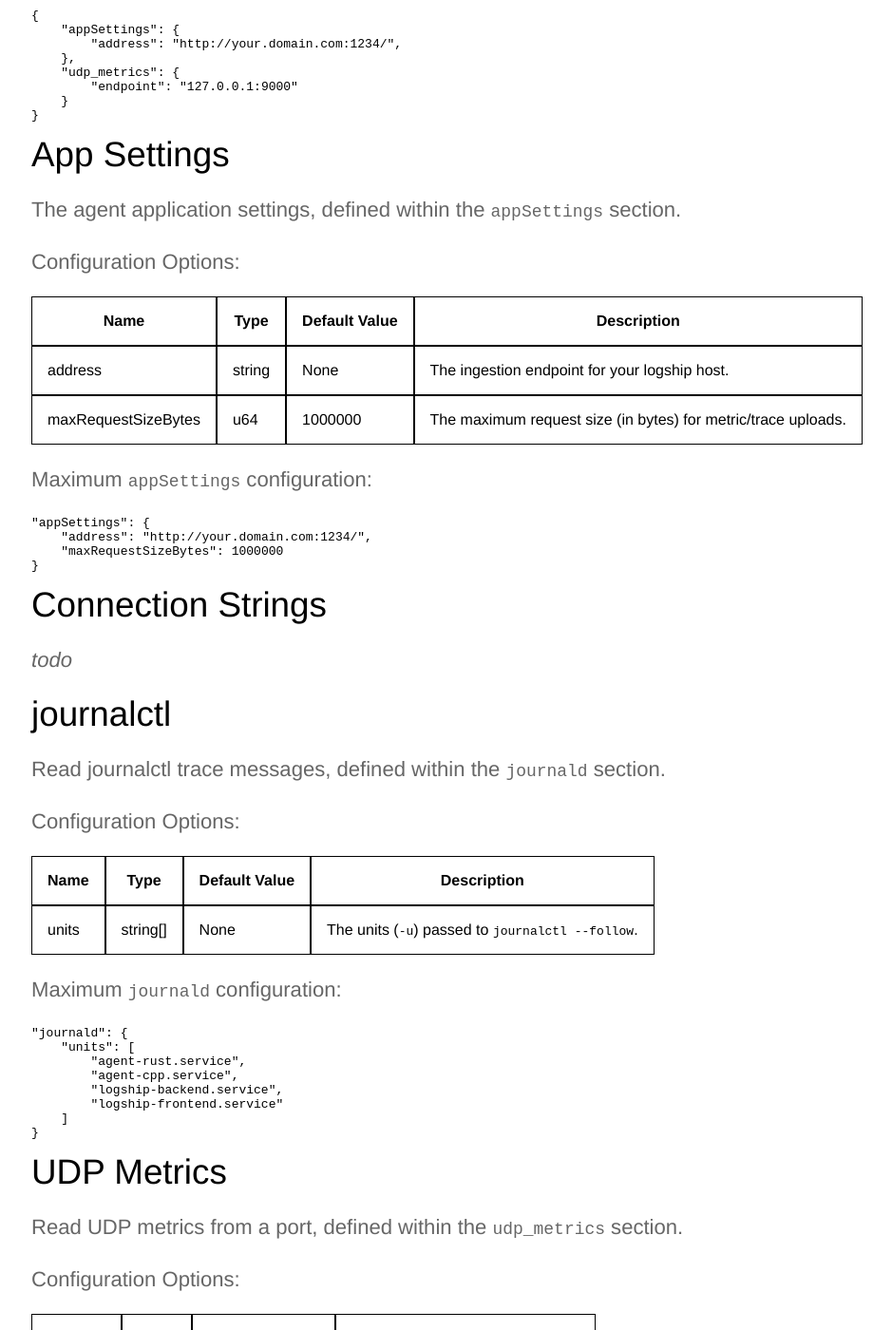
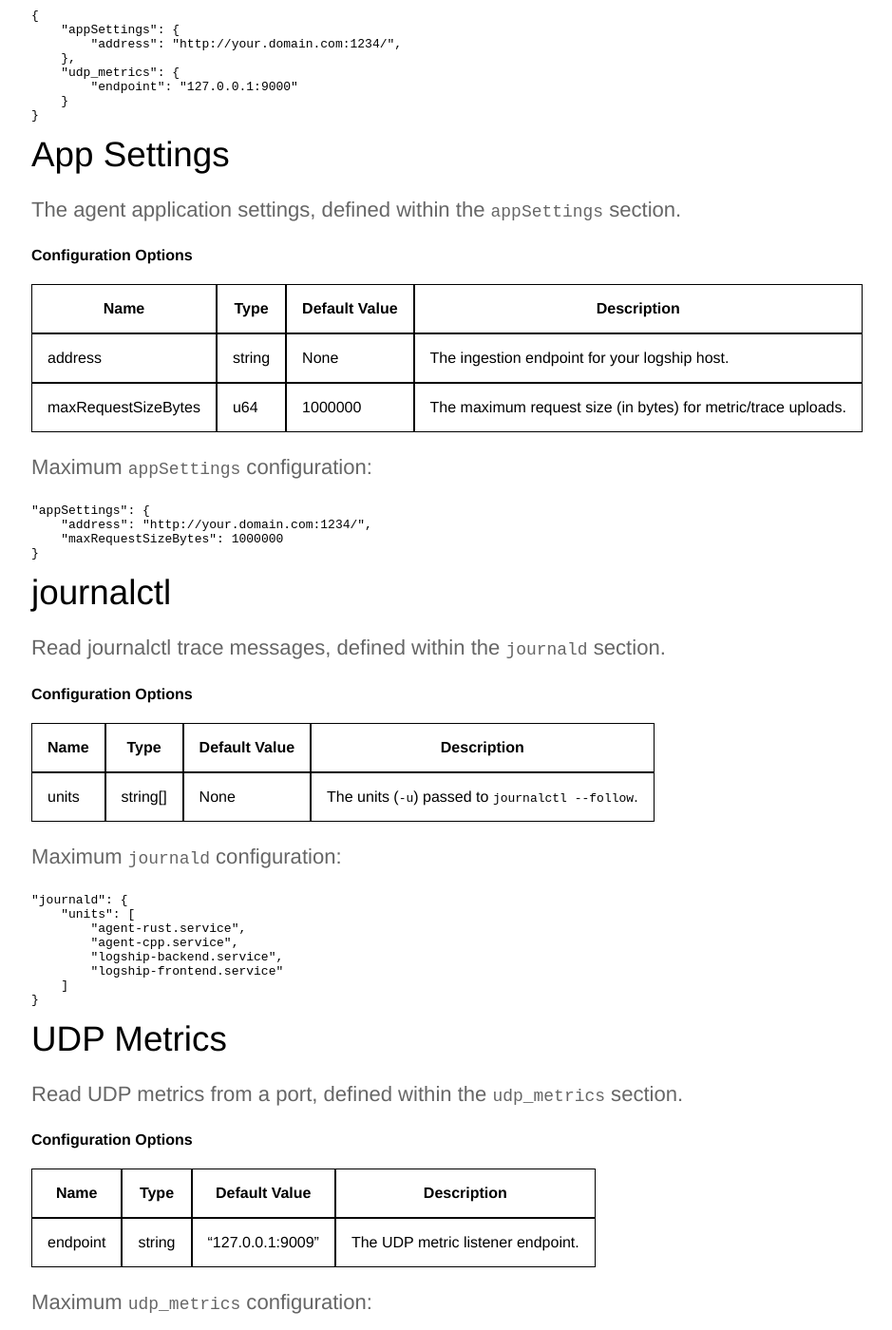
Before and after one commit to logship-io/logsink.github.io, a Jekyll site: the page built from _docs/agent-configuration.md, in a window 1280 px wide and 1400 px high, scrolled down 405 px. Shown: the whole window at 95% size, without its empty margins (37-976 px from the left). Built offline with Jekyll 4.4.1, drawn with Linux system fonts in a browser that asks for light colours; some of the changed text lies outside the part shown.

Commit message:
formattin

````diff
--- a/_docs/agent-configuration.md
+++ b/_docs/agent-configuration.md
@@ -26,7 +26,7 @@ Example config.json:
 # App Settings
 The agent application settings, defined within the `appSettings` section.
 
-Configuration Options:
+#### Configuration Options
 
 Name                | Type   | Default Value | Description                                                   |
 --------------------|--------|---------------|---------------------------------------------------------------|
@@ -41,13 +41,10 @@ Maximum `appSettings` configuration:
 }
 ```
 
-# Connection Strings
-_todo_
-
 # journalctl
 Read journalctl trace messages, defined within the `journald` section.
 
-Configuration Options:
+#### Configuration Options
 
 Name  | Type     | Default Value | Description                                      |
 ------|----------|---------------|--------------------------------------------------|
@@ -68,7 +65,7 @@ Maximum `journald` configuration:
 # UDP Metrics
 Read UDP metrics from a port, defined within the `udp_metrics` section.
 
-Configuration Options:
+#### Configuration Options
 
 Name     | Type   | Default Value    | Description                       |
 ---------|--------|------------------|-----------------------------------|
@@ -84,7 +81,7 @@ Maximum `udp_metrics` configuration:
 # Windows PDH Metrics
 Read metrics from Windows PDH, defined within the `win32_metrics` section.
 
-Configuration Options:
+#### Configuration Options
 
 Name      | Type     | Default Value | Description               |
 ----------|----------|---------------|---------------------------|
@@ -110,7 +107,7 @@ Maximum `win32_metrics` configuration:
 # Windows ETW Trace
 Read trace messages through Windows ETW, defined within the `win32_etwtrace` section.
 
-Configuration Options:
+#### Configuration Options
 
 Name                  | Type     | Default Value                            | Description                                            |
 ----------------------|----------|------------------------------------------|--------------------------------------------------------|
````
